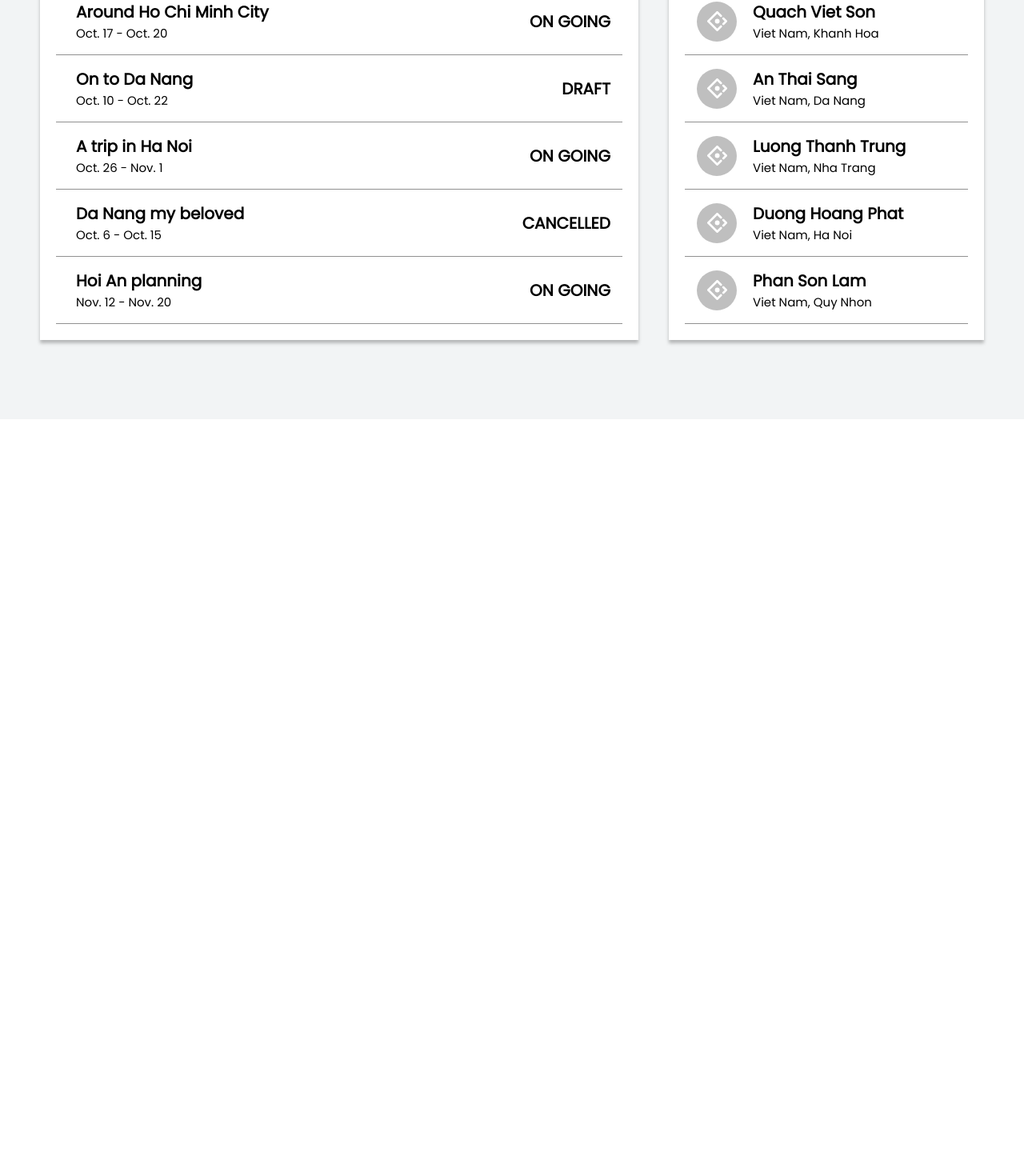
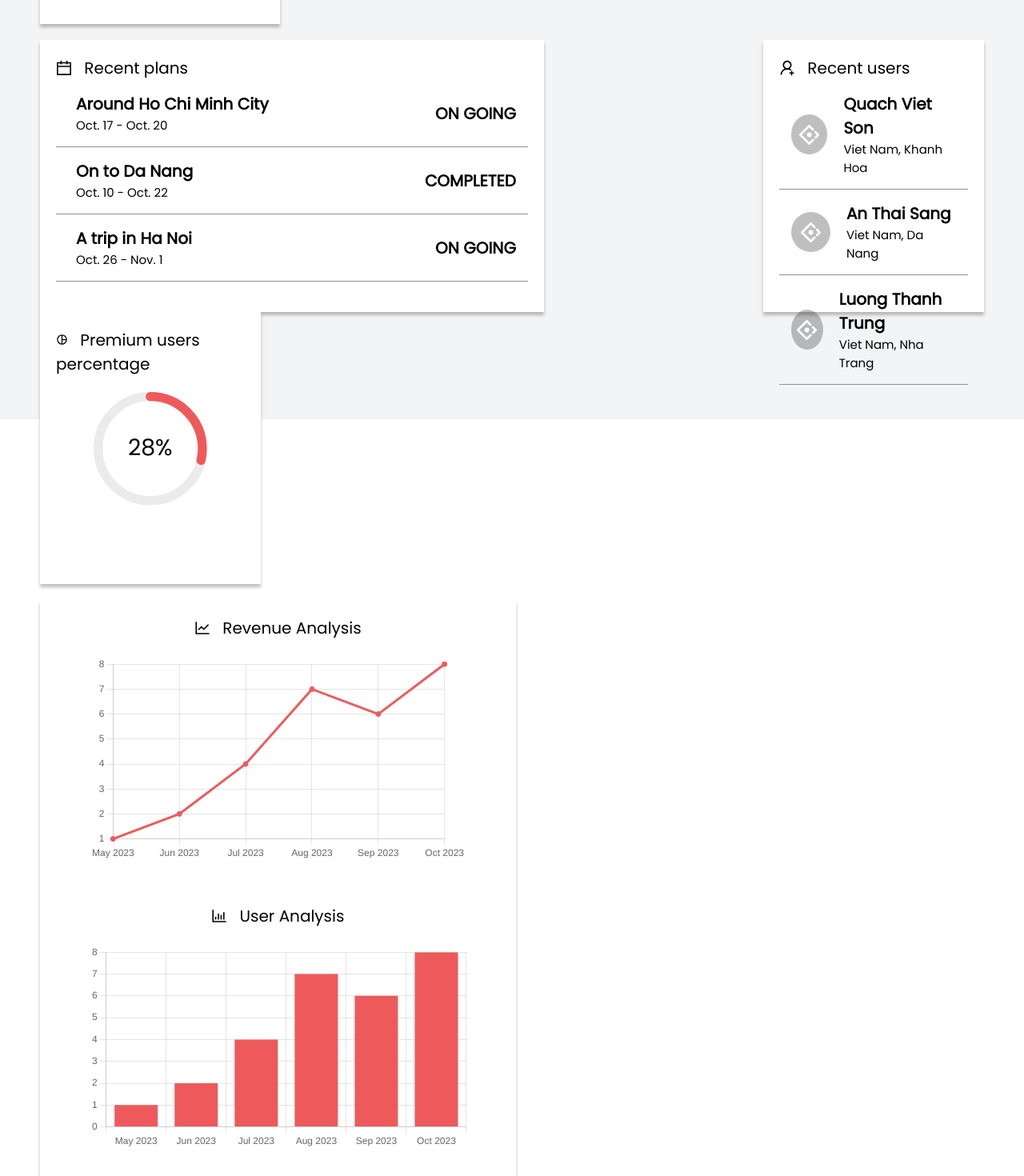
Before and after one commit to Study-with-Mentors/milease-web, a React (Vite) app: page /admin in a window 1280 px wide. Shown: the part 336-1806 px from the top of the page at 80% size. Before the commit the page ends 860 px from the top, so only its background shows below. Built offline with nearby package versions, Linux system fonts and the light colour scheme; sample sign-in values are in the browser's storage.

Commit message:
More dashboard stuff

```diff
--- a/package.json
+++ b/package.json
@@ -18,10 +18,13 @@
     "@react-oauth/google": "^0.11.1",
     "antd": "^5.9.0",
     "axios": "^1.5.0",
+    "chart.js": "^4.4.0",
     "jwt-decode": "^3.1.2",
     "localforage": "^1.10.0",
     "match-sorter": "^6.3.1",
     "react": "^18.2.0",
+    "react-chartjs-2": "^5.2.0",
+    "react-circular-progressbar": "^2.1.0",
     "react-dom": "^18.2.0",
     "react-query": "^3.39.3",
     "react-router-dom": "^6.15.0",
--- a/src/components/navbar/MileaseNavbar.module.scss
+++ b/src/components/navbar/MileaseNavbar.module.scss
@@ -1,3 +1,5 @@
+$primary-red: #ee5a5b;
+
 .container-main {
     position: fixed;
     display: flex;
@@ -36,7 +38,7 @@
                 content: "";
                 width: 30px;
                 height: 4px;
-                background: #ee5a5b;
+                background: $primary-red;
                 position: absolute;
                 bottom: -4px;
                 left: 30px;
@@ -60,7 +62,7 @@
     }
 
     .downloadLink {
-        background-color: #ee5a5b;
+        background-color: $primary-red;
         padding: 10px 30px;
         border-radius: 20px;
         color: white;
--- /dev/null
+++ b/src/constants/Color.ts
@@ -0,0 +1,21 @@
+export default {
+  blue_sky_color: "#0FA3E2",
+  dark_blue_color: "#2160AF",
+  link_color: "#0061D2",
+  icon_gray_color: "rgba(0, 0, 0, 0.20)",
+  icon_gray_bold_color: "rgba(0, 0, 0, 0.60)",
+  icon_blue_color: "#0FA3E2",
+  red_color: "#ff7979",
+  main_red_color: "#EE5A5B",
+  secondary_gray_color: "#BABABA",
+  gray_shadow_color: "#6E97FA",
+};
+
+export const CardColorList: string[] = [
+  "#418CFD",
+  "#EC9B3D",
+  "#FD4A4A",
+  "#8d7dfe",
+  "#c67aff",
+  "#ff73bc",
+];
--- a/src/pages/common/HomePage.module.scss
+++ b/src/pages/common/HomePage.module.scss
@@ -92,7 +92,7 @@ $dark-blue: #074792;
             }
 
             .downloadLink {
-                background-color: #ee5a5b;
+                background-color: $light-red;
                 padding: 10px 30px;
                 border-radius: 20px;
                 color: white;
--- a/src/pages/common/LoginSignupPage.module.scss
+++ b/src/pages/common/LoginSignupPage.module.scss
@@ -1,3 +1,5 @@
+$primary-red: #ee5a5b;
+
 .container-main {
     display: flex;
     flex-direction: row;
@@ -74,7 +76,7 @@
                     left: 0;
                     z-index: 0;
                     border-radius: 30px;
-                    background: #ee5a5b;
+                    background: $primary-red;
                     transition: all 0.6s;
                 }
 
--- /dev/null
+++ b/src/pages/common/admin/dashboard/Charts.tsx
@@ -0,0 +1,100 @@
+import { Bar, Line, Pie } from "react-chartjs-2";
+import {
+  Chart as ChartJS,
+  CategoryScale,
+  LinearScale,
+  PointElement,
+  LineElement,
+  Title,
+  Tooltip,
+  Legend,
+  BarElement,
+  ArcElement,
+} from "chart.js";
+import styled from "./Dashboard.module.scss";
+import { BarChartOutlined, LineChartOutlined, LoadingOutlined, UserAddOutlined } from "@ant-design/icons";
+import Color from "../../../../constants/Color";
+
+ChartJS.register(
+  CategoryScale,
+  LinearScale,
+  PointElement,
+  LineElement,
+  Title,
+  Tooltip,
+  Legend,
+  BarElement,
+  ArcElement
+);
+
+const optionsBar = {
+  maintainAspectRatio: false,
+  responsive: true,
+  plugins: {
+    legend: {
+      display: false
+    },
+  },
+};
+
+const optionPie = {
+  maintainAspectRatio: false,
+  plugins: {
+    legend: {
+      position: "right" as const,
+    },
+  },
+}
+
+const labelsBar = ["May 2023", "Jun 2023", "Jul 2023", "Aug 2023", "Sep 2023", "Oct 2023"];
+
+const dataBar = {
+  responsive: true,
+  labels: labelsBar,
+  datasets: [
+    {
+      data: [1, 2, 4, 7, 6, 8],
+      borderColor: Color.main_red_color,
+      backgroundColor: Color.main_red_color,
+    },
+  ],
+};
+
+const Charts = () => {
+
+  const dataPie = {
+    labels: ["Sociology", "Philosophy", "Math", "	Computer science", "Physics"],
+    datasets: [
+      {
+        data: [1, 2, 2, 1, 4],
+        backgroundColor: [
+          "rgba(255, 99, 132, 0.5)",
+          "rgba(54, 162, 235, 0.5)",
+          "rgba(255, 206, 86, 0.5)",
+          "rgba(75, 192, 192, 0.5)",
+          "#EAA4FF",
+        ],
+      },
+    ],
+  };
+
+  return (
+    <div className={styled["stats"]}>
+      <div className={styled["chart-left"]}>
+        <div className={styled["title"]}><LineChartOutlined style={{ paddingRight: '10px' }} /> Revenue Analysis</div>
+        <div style={{ width: '85%', height: '85%', padding: 20 }}>
+          <Line redraw data={dataBar} options={optionsBar} />
+        </div>
+      </div>
+
+      <div className={styled["chart-right"]}>
+        <div className={styled["title"]}><BarChartOutlined style={{ paddingRight: '10px' }} /> User Analysis</div>
+        <div style={{ width: '85%', height: '85%', padding: 20 }}>
+          <Bar redraw data={dataBar} options={optionsBar} />
+        </div>
+      </div>
+    </div>
+  );
+};
+
+export default Charts;
--- a/src/pages/common/admin/dashboard/Dashboard.module.scss
+++ b/src/pages/common/admin/dashboard/Dashboard.module.scss
@@ -1,3 +1,5 @@
+$primary-red: #ee5a5b;
+
 .main-container {
     max-height: 100vh;
     height: 100vh;
@@ -23,8 +25,8 @@
             color: white;
             padding: 10px 30px;
             font-weight: bold;
-            background-color: #ee5a5b;
-            border: 1px solid #ee5a5b;
+            background-color: $primary-red;
+            border: 1px solid $primary-red;
             border-radius: 20px;
         }
     }
@@ -37,14 +39,10 @@
         justify-content: space-between;
 
         .item-wrapper {
-            width: 20%;
+            width: 22%;
             background-color: white;
             padding: 20px;
             box-shadow: 0px 4px 4px 0px rgba(0, 0, 0, 0.25);
-
-            .title {
-                font-size: 20px;
-            }
 
             .data {
                 font-size: 30px;
@@ -53,14 +51,11 @@
         }
 
         .list-left {
-            width: 60%;
+            width: 50%;
+            height: 300px;
             background-color: white;
             padding: 20px;
             box-shadow: 0px 4px 4px 0px rgba(0, 0, 0, 0.25);
-
-            .title {
-                font-size: 20px;
-            }
 
             .data {
                 padding: 15px;
@@ -88,15 +83,12 @@
             }
         }
 
-        .list-right {
-            width: 30%;
+        .list-center {
+            width: 20%;
+            height: 300px;
             background-color: white;
             padding: 20px;
             box-shadow: 0px 4px 4px 0px rgba(0, 0, 0, 0.25);
-
-            .title {
-                font-size: 20px;
-            }
 
             .data {
                 padding: 15px;
@@ -118,5 +110,42 @@
                 font-weight: 200;
             }
         }
+
+        .list-right {
+            width: 20%;
+            height: 300px;
+            background-color: white;
+            padding: 20px;
+            box-shadow: 0px 4px 4px 0px rgba(0, 0, 0, 0.25);
+            display: flex;
+            flex-direction: column;
+            align-items: center;
+        }
+
+        .chart-left {
+            width: 47%;
+            height: 320px;
+            background-color: white;
+            padding: 20px;
+            box-shadow: 0px 4px 4px 0px rgba(0, 0, 0, 0.25);
+            display: flex;
+            flex-direction: column;
+            align-items: center;
+        }
+
+        .chart-right {
+            width: 47%;
+            height: 320px;
+            background-color: white;
+            padding: 20px;
+            box-shadow: 0px 4px 4px 0px rgba(0, 0, 0, 0.25);
+            display: flex;
+            flex-direction: column;
+            align-items: center;
+        }
     }
 }
+
+.title {
+    font-size: 20px;
+}
--- a/src/pages/common/admin/dashboard/Dashboard.tsx
+++ b/src/pages/common/admin/dashboard/Dashboard.tsx
@@ -3,7 +3,16 @@ import styled from "./Dashboard.module.scss";
 import { Link, useNavigate } from "react-router-dom";
 import { useEffect, useState } from "react";
 import Logo from "../../../../assets/milease_logo.png"
-import { Avatar, Divider, List } from "antd";
+import { Avatar } from "antd";
+import {
+  CircularProgressbar,
+  CircularProgressbarWithChildren,
+  buildStyles
+} from "react-circular-progressbar";
+import "react-circular-progressbar/dist/styles.css";
+import Charts from "./Charts";
+import { PieChartOutline } from "@mui/icons-material";
+import Color from "../../../../constants/Color";
 
 const Dashboard = () => {
 
@@ -74,7 +83,7 @@ const Dashboard = () => {
     return planStatus[Math.floor(Math.random() * planStatus.length)];
   };
 
-  const fake_plans = Array.from({ length: 5 }, (_, index) => {
+  const fake_plans = Array.from({ length: 3 }, (_, index) => {
     return <div key={index} className={styled.data}>
       <div>
         <div className={styled.planname}>{planName[index]}</div>
@@ -84,7 +93,7 @@ const Dashboard = () => {
     </div>
   });
 
-  const fake_users = Array.from({ length: 5 }, (_, index) => {
+  const fake_users = Array.from({ length: 3 }, (_, index) => {
     return <div key={index} className={styled.data}>
       <Avatar size={50} icon={<AntDesignOutlined />} />
       <div>
@@ -104,8 +113,9 @@ const Dashboard = () => {
           <button className={styled["logout-button"]} onClick={onLogout}>
             Logout
           </button>
+        </div>
 
-        </div>
+        {/* //General numbers */}
         <div className={styled["stats"]}>
           <div className={styled["item-wrapper"]}>
             <div className={styled["title"]}><UserOutlined style={{ paddingRight: '10px' }} /> Total Users</div>
@@ -124,16 +134,31 @@ const Dashboard = () => {
             <div className={styled["data"]}>50000 VND</div>
           </div>
         </div>
+
+        {/* //List and Circular */}
         <div className={styled["stats"]}>
           <div className={styled["list-left"]}>
             <div className={styled["title"]}><CalendarOutlined style={{ paddingRight: '10px' }} /> Recent plans</div>
             {fake_plans}
           </div>
-          <div className={styled["list-right"]}>
-            <div className={styled["title"]}><UserAddOutlined style={{ paddingRight: '10px' }} /> Recent Registered Users</div>
+          <div className={styled["list-center"]}>
+            <div className={styled["title"]}><UserAddOutlined style={{ paddingRight: '10px' }} /> Recent users</div>
             {fake_users}
           </div>
+          <div className={styled["list-right"]}>
+            <div className={styled["title"]}><PieChartOutline style={{ paddingRight: '10px' }} /> Premium users percentage</div>
+            <div style={{ width: '60%', height: '60%', padding: 20 }}>
+              <CircularProgressbar value={2 / 7 * 100} text={`${28}%`}
+                styles={buildStyles({
+                  textColor: "black",
+                  pathColor: Color.main_red_color,
+                  trailColor: "#ebebeb"
+                })} />
+            </div>
+          </div>
         </div>
+        {/* //Chart */}
+        <Charts />
       </> :
         <div className={styled["top-container"]}>
           LOADING ...
```
Also changed, not shown: 1 other file (tests, documents, lock files or other folders).
